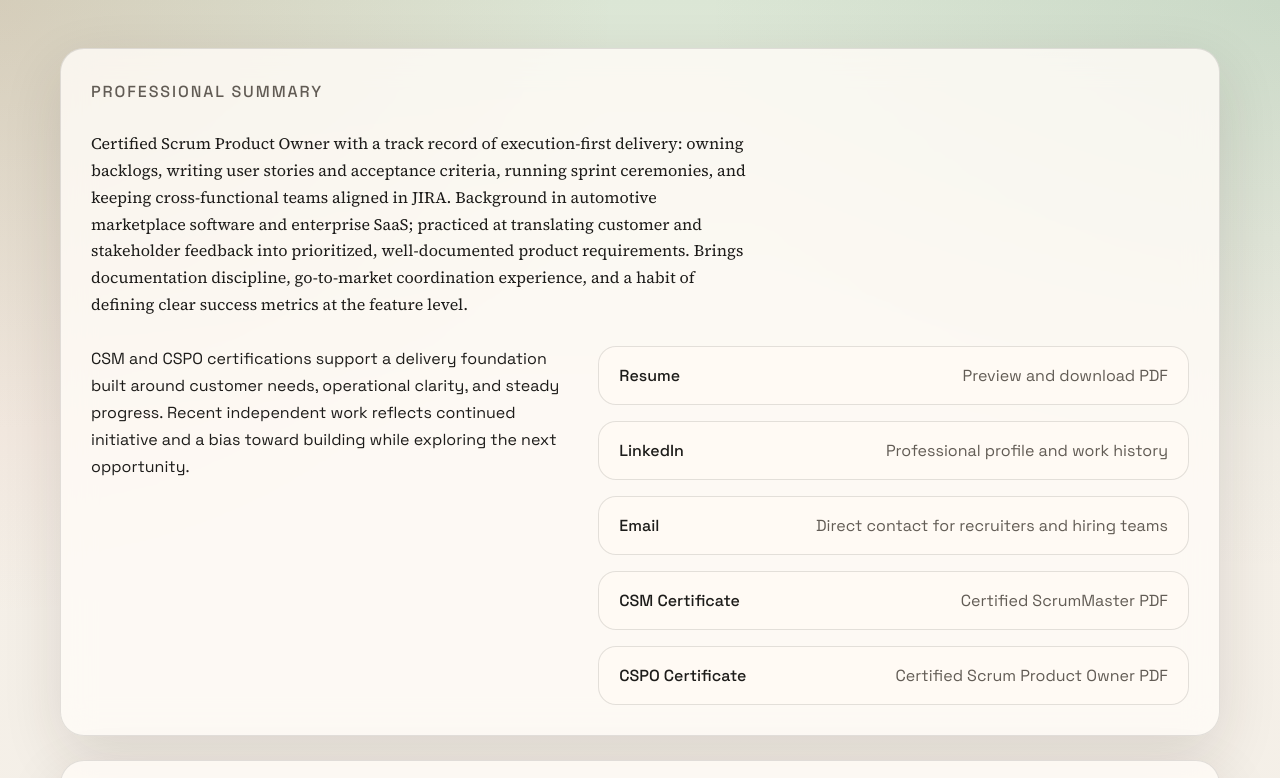
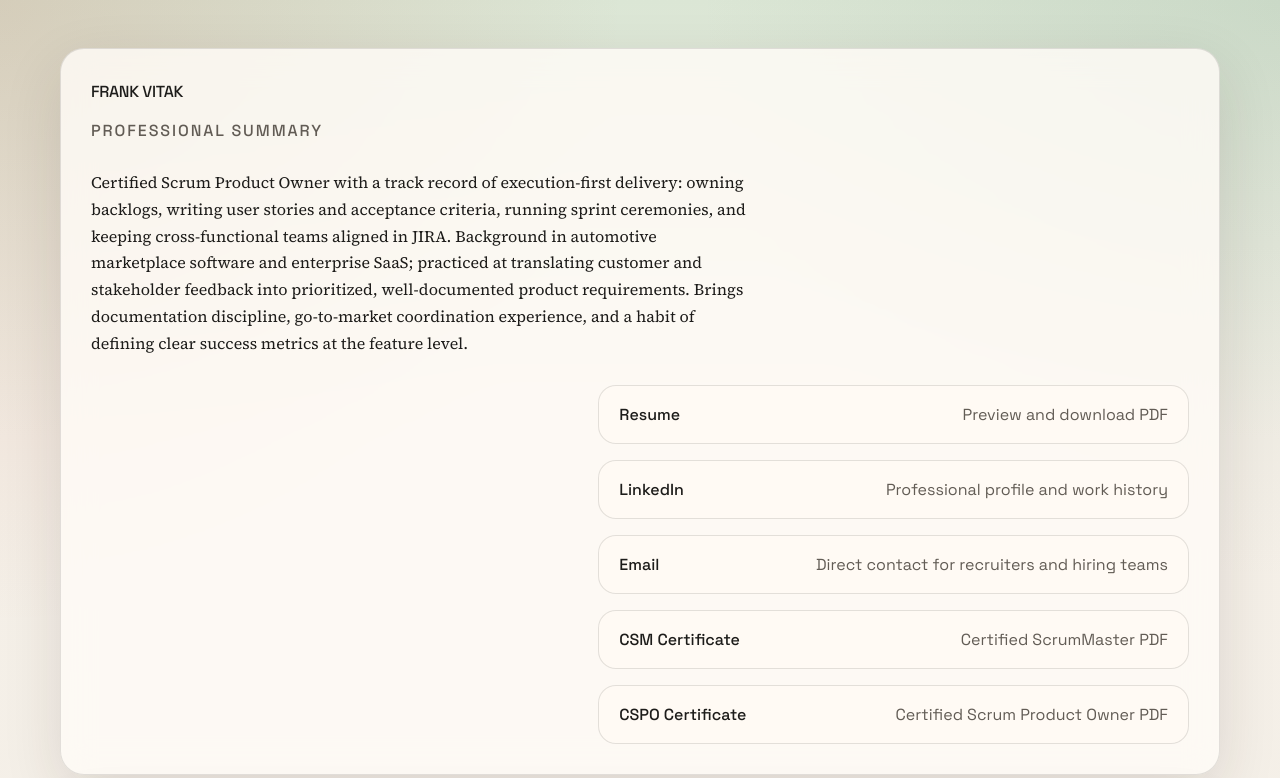
Before and after one commit to fvitak/Frank_Vitak_Experiments, a plain HTML site: page index.html in a window 1280 px wide. Shown: the top 778 px of the page. Drawn offline with Linux system fonts and the light colour scheme.

Commit message:
Tighten professional summary layout

```diff
--- a/index.html
+++ b/index.html
@@ -18,6 +18,7 @@
     <main>
       <section class="panel overview-panel">
         <div class="summary-header">
+          <p class="nameplate">Frank Vitak</p>
           <p class="section-label">Professional Summary</p>
           <p class="summary-copy">
             Certified Scrum Product Owner with a track record of execution-first delivery: owning backlogs, writing user stories and acceptance criteria,
@@ -28,13 +29,7 @@
         </div>
 
         <div class="overview-grid">
-          <div class="overview-copy">
-            <p>
-              CSM and CSPO certifications support a delivery foundation built around customer needs, operational clarity,
-              and steady progress. Recent independent work reflects continued initiative and a bias toward building while
-              exploring the next opportunity.
-            </p>
-          </div>
+          <div class="overview-copy"></div>
 
           <div class="resource-list unified-resource-list">
             <a class="resource-row tracked-link" href="./resume.html" data-analytics-label="resource_resume_page">
--- a/styles.css
+++ b/styles.css
@@ -80,6 +80,15 @@ h3 {
   font-weight: 500;
   text-transform: uppercase;
   letter-spacing: 0.12em;
+}
+
+.nameplate {
+  margin: 0;
+  font-size: 1rem;
+  font-weight: 500;
+  letter-spacing: -0.02em;
+  text-transform: uppercase;
+  color: var(--ink);
 }
 
 h2 {
@@ -190,6 +199,7 @@ h3 {
   grid-template-columns: minmax(0, 0.9fr) minmax(320px, 1.1fr);
   gap: 24px;
   margin-top: 28px;
+  align-items: start;
 }
 
 .overview-copy p {
@@ -202,6 +212,7 @@ h3 {
 
 .unified-resource-list {
   margin-top: 0;
+  align-self: start;
 }
 
 .resource-row {
```
